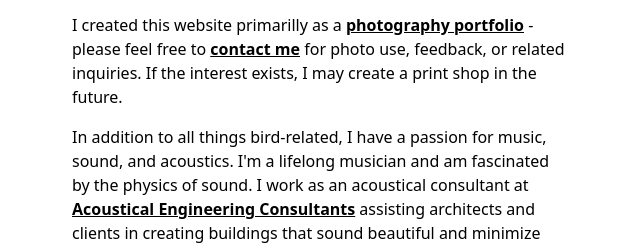
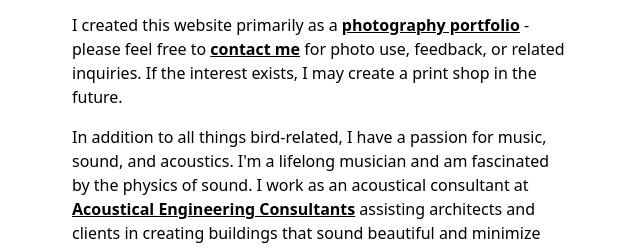
Before and after one commit to keenanhye/photography-portfolio-site, a website: page dist/about_me.html in a window 1280 px wide. Shown: the part 411-660 px from the top of the page, 620-1260 px from the left. Drawn offline with nearby package versions, Linux system fonts and the light colour scheme; files that its build step writes are made by us from their sources.

Commit message:
Typo fix

```diff
--- a/dist/about_me.html
+++ b/dist/about_me.html
@@ -105,7 +105,7 @@
           technical and artistic challenges of bird photography.
         </p>
         <p class="mb-4">
-          I created this website primarilly as a
+          I created this website primarily as a
           <a href="../index.html" class="font-bold underline">photography portfolio</a>
            - please feel free to
           <a href="contact.html" class="font-bold underline">contact me</a>
```
